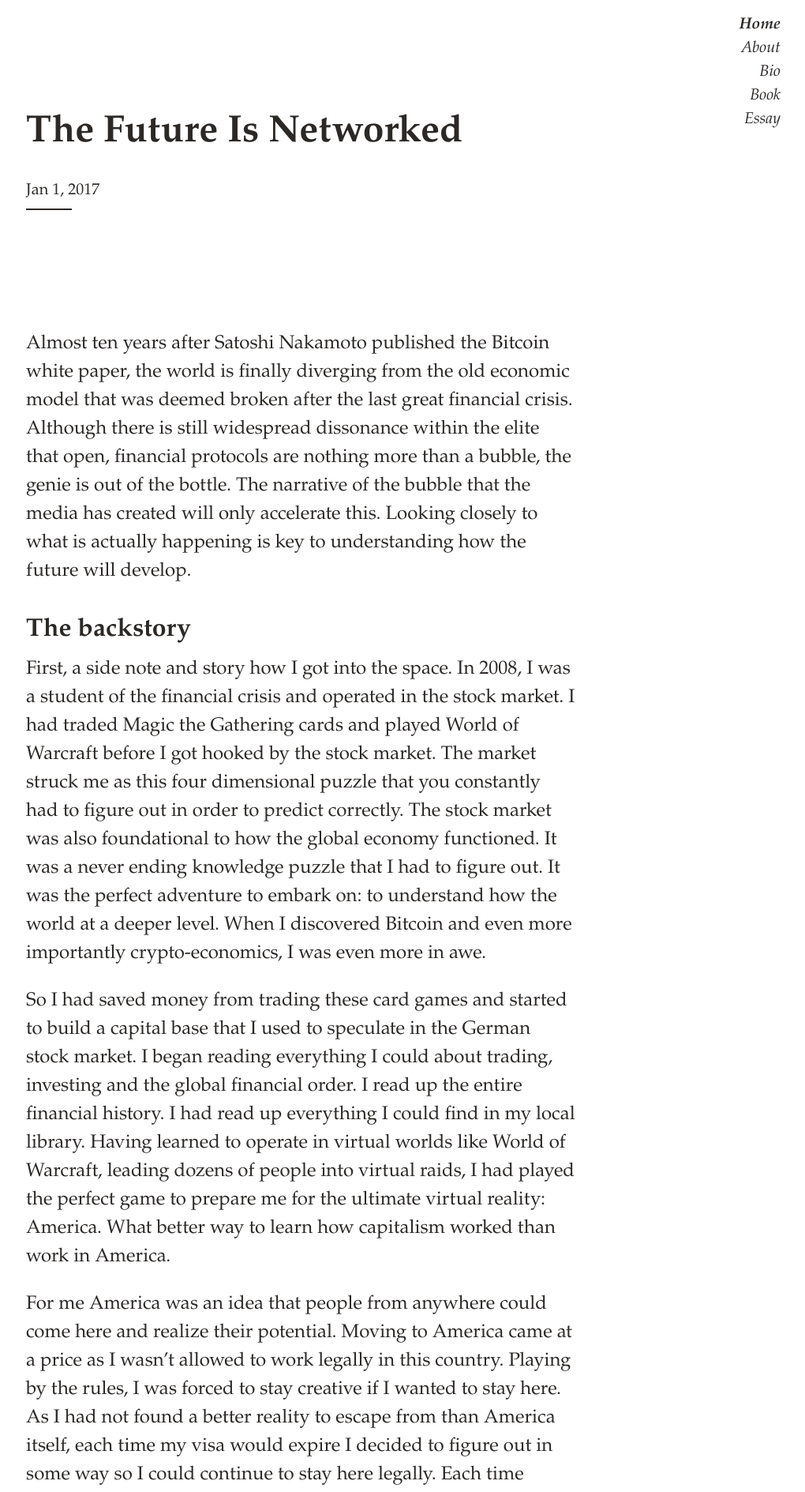
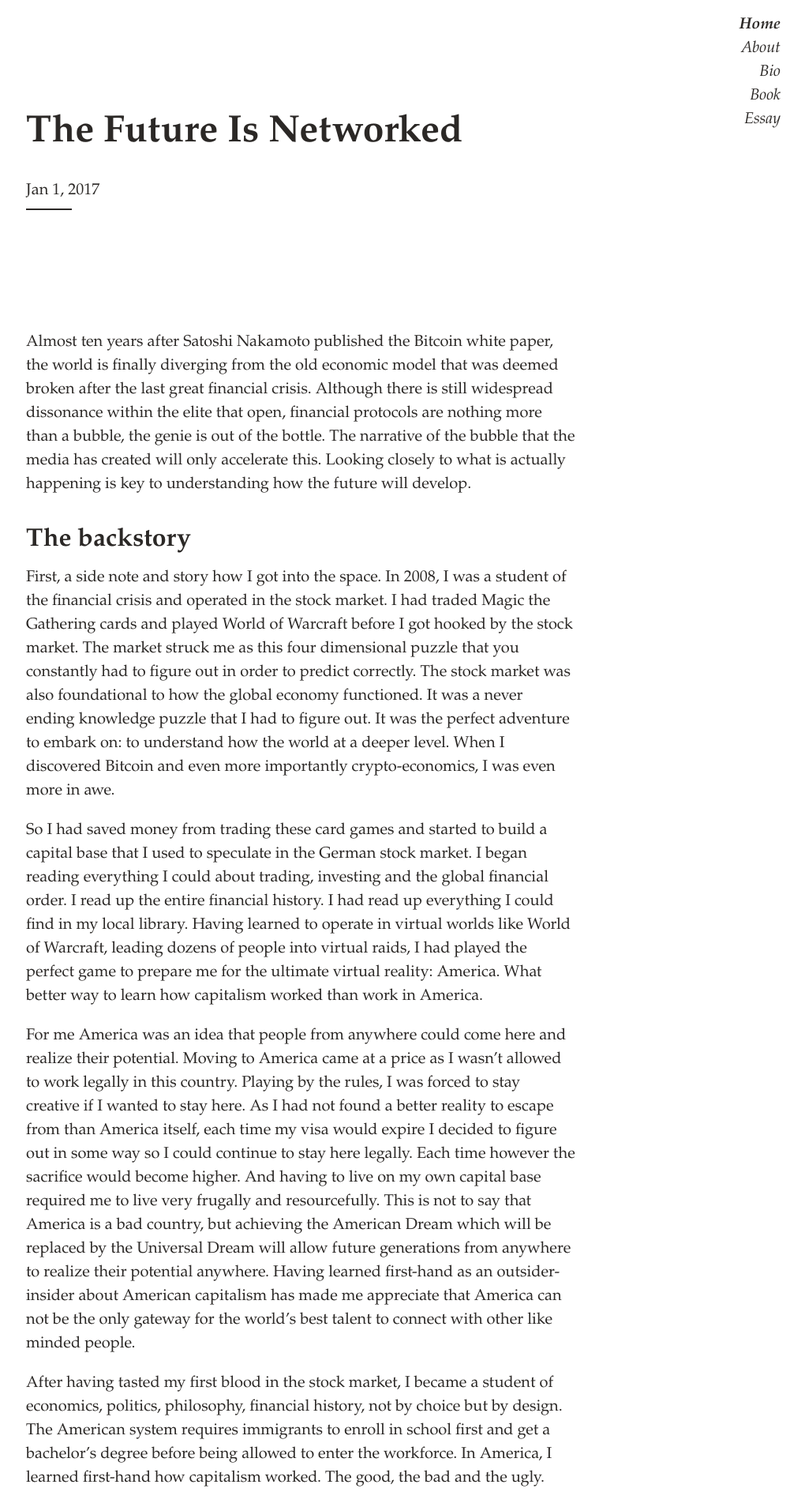
Before and after one commit to linkneuro/linkneuro.github.io, a Jekyll site: the page built from _posts/2017-01-01-future-networked.md, in a window 1280 px wide. Shown: the top 1889 px of the page at 79% size, without its empty margins (259-1279 px from the left). Built offline with Jekyll 4.4.1, drawn with Linux system fonts in a browser that asks for light colours.

Commit message:
Update _variables.scss

```diff
--- a/_sass/_variables.scss
+++ b/_sass/_variables.scss
@@ -2,7 +2,7 @@
 // Font family
 $body-font-family: Athelas, Palatino, Georgia, serif;
 $body-font-size: 14px;
-$prose-font-size: 24px;
+$prose-font-size: 20px;
 
 
 // Type scale
```
